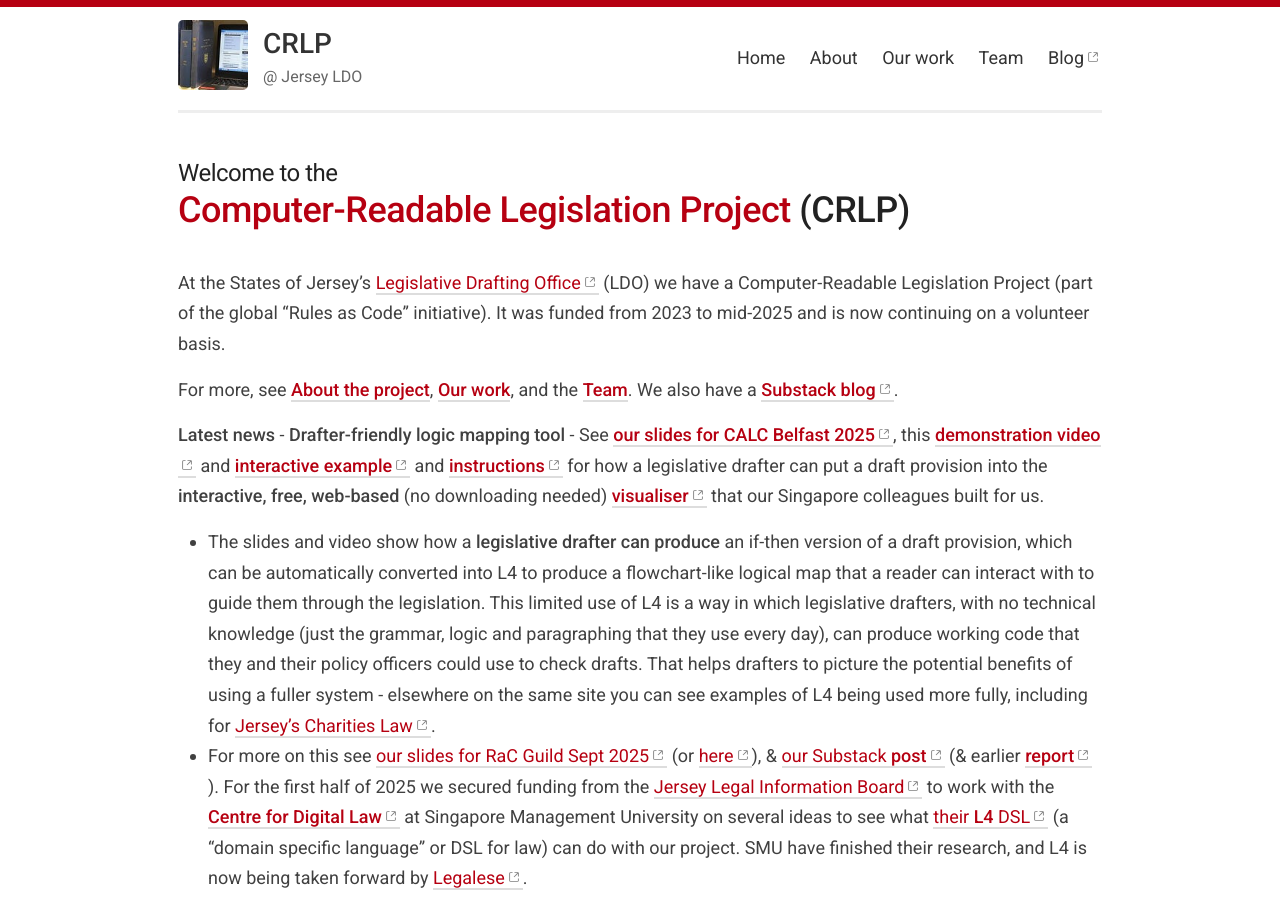
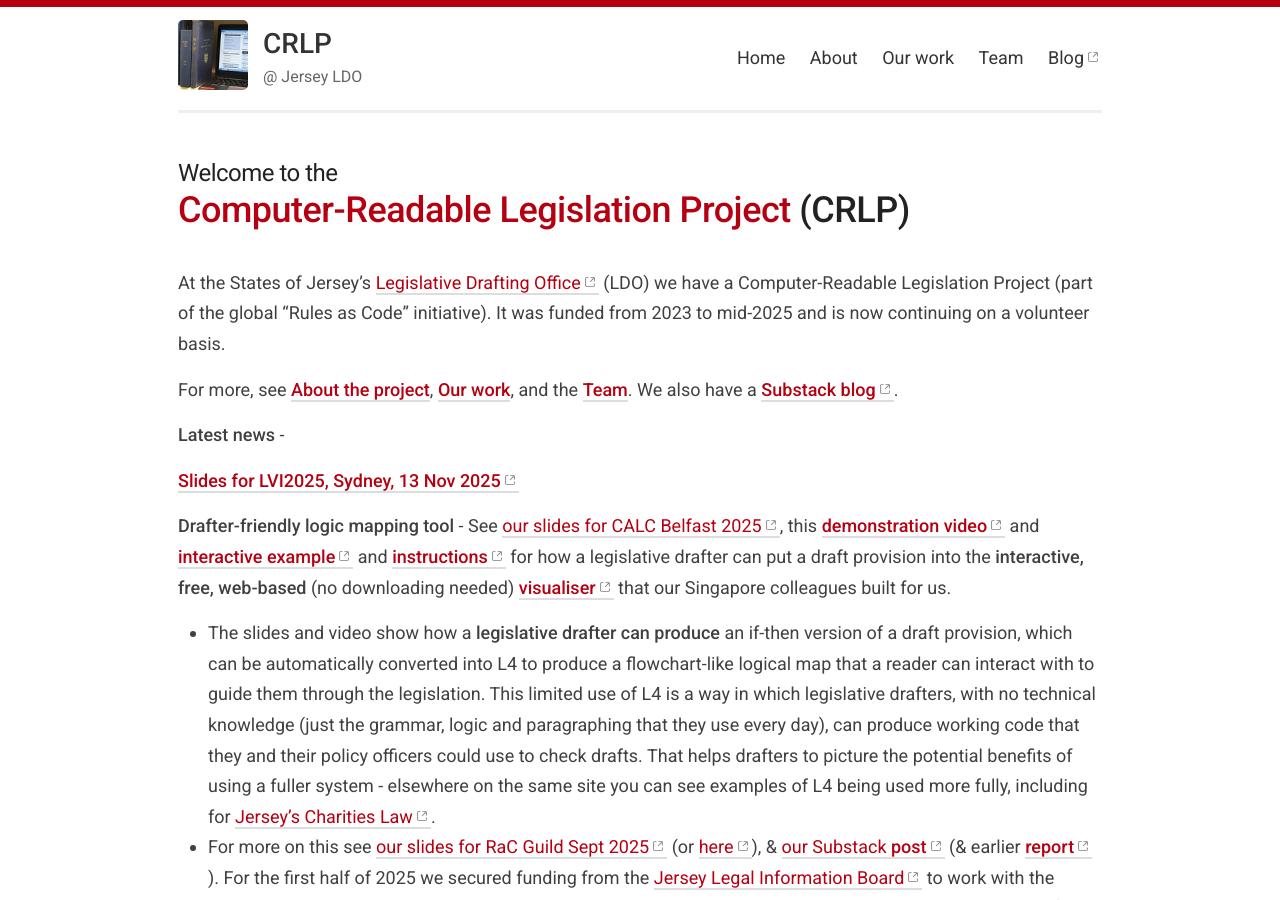
Before and after one commit to crlp-jerseyldo/crlp-jerseyldo.github.io, a Jekyll site: the page built from index.md, in a window 1280 px wide and 900 px high. Built offline with Jekyll 4.4.1, drawn with Linux system fonts in a browser that asks for light colours; our own code applies the rules of GitHub Pages for plain Markdown files.

Commit message:
Update index.md
Add link to LVI slides, but placeholder as Belfast slides

```diff
--- a/index.md
+++ b/index.md
@@ -9,7 +9,10 @@ At the States of Jersey’s [Legislative Drafting Office](https://www.gov.je/Gov
 For more, see [**About the project**](/about), [**Our work**](/work), and the [**Team**](/team). We also have a [**Substack blog**](https://digitallegislation.substack.com){:target="_blank"}.
 
 **Latest news** -
-**Drafter-friendly logic mapping tool** - See [**our slides for CALC Belfast 2025**](https://osf.io/4hfbx){:target="_blank"}, this [**demonstration video**](https://youtu.be/_VZ4_FY_Nqo){:target="_blank"} and [**interactive example**](https://jl4.legalese.com/?id=8831700c-a1ee-4c21-9365-1aa410a977d0){:target="_blank"} and [**instructions**](https://osf.io/adwe6){:target="_blank"} for how a legislative drafter can put a draft provision into the **interactive, free, web-based** (no downloading needed) [**visualiser**](https://jl4.legalese.com/){:target="_blank"} that our Singapore colleagues built for us.
+
+[**Slides for LVI2025, Sydney, 13 Nov 2025**](https://osf.io/4hfbx){:target="_blank"}
+
+**Drafter-friendly logic mapping tool** - See [our slides for CALC Belfast 2025](https://osf.io/4hfbx){:target="_blank"}, this [**demonstration video**](https://youtu.be/_VZ4_FY_Nqo){:target="_blank"} and [**interactive example**](https://jl4.legalese.com/?id=8831700c-a1ee-4c21-9365-1aa410a977d0){:target="_blank"} and [**instructions**](https://osf.io/adwe6){:target="_blank"} for how a legislative drafter can put a draft provision into the **interactive, free, web-based** (no downloading needed) [**visualiser**](https://jl4.legalese.com/){:target="_blank"} that our Singapore colleagues built for us.
 - The slides and video show how a **legislative drafter can produce** an if-then version of a draft provision, which can be automatically converted into L4 to produce a flowchart-like logical map that a reader can interact with to guide them through the legislation. This limited use of L4 is a way in which legislative drafters, with no technical knowledge (just the grammar, logic and paragraphing that they use every day), can produce working code that they and their policy officers could use to check drafts. That helps drafters to picture the potential benefits of using a fuller system - elsewhere on the same site you can see examples of L4 being used more fully, including for [Jersey's Charities Law](https://github.com/smucclaw/l4-ide/blob/ian/je-charities-3/jl4/experiments/jerseyCharities2.l4){:target="_blank"}.
 - For more on this see [our slides for RaC Guild Sept 2025](https://osf.io/axydq){:target="_blank"} (or [here](https://docs.google.com/presentation/d/1MRs8hJY45ptGslava2WvQGvPlhp9sp59l1NbNU5ruYk/edit?usp=sharing){:target="_blank"}), & [our Substack **post**](https://substack.com/@digitallegislation/p-171875282){:target="_blank"} (& earlier [**report**](https://osf.io/x43td){:target="_blank"}). For the first half of 2025 we secured funding from the [Jersey Legal Information Board](https://www.jerseylaw.je/Pages/About.aspx){:target="_blank"} to work with the [**Centre for Digital Law**](https://cdl.smu.edu.sg/projects/research-project-computational-law-rpcl){:target="_blank"} at Singapore Management University on several ideas to see what [their **L4** DSL](https://github.com/smucclaw){:target="_blank"} (a “domain specific language” or DSL for law) can do with our project. SMU have finished their research, and L4 is now being taken forward by [Legalese](https://l4.legalese.com/){:target="_blank"}.
 
```
